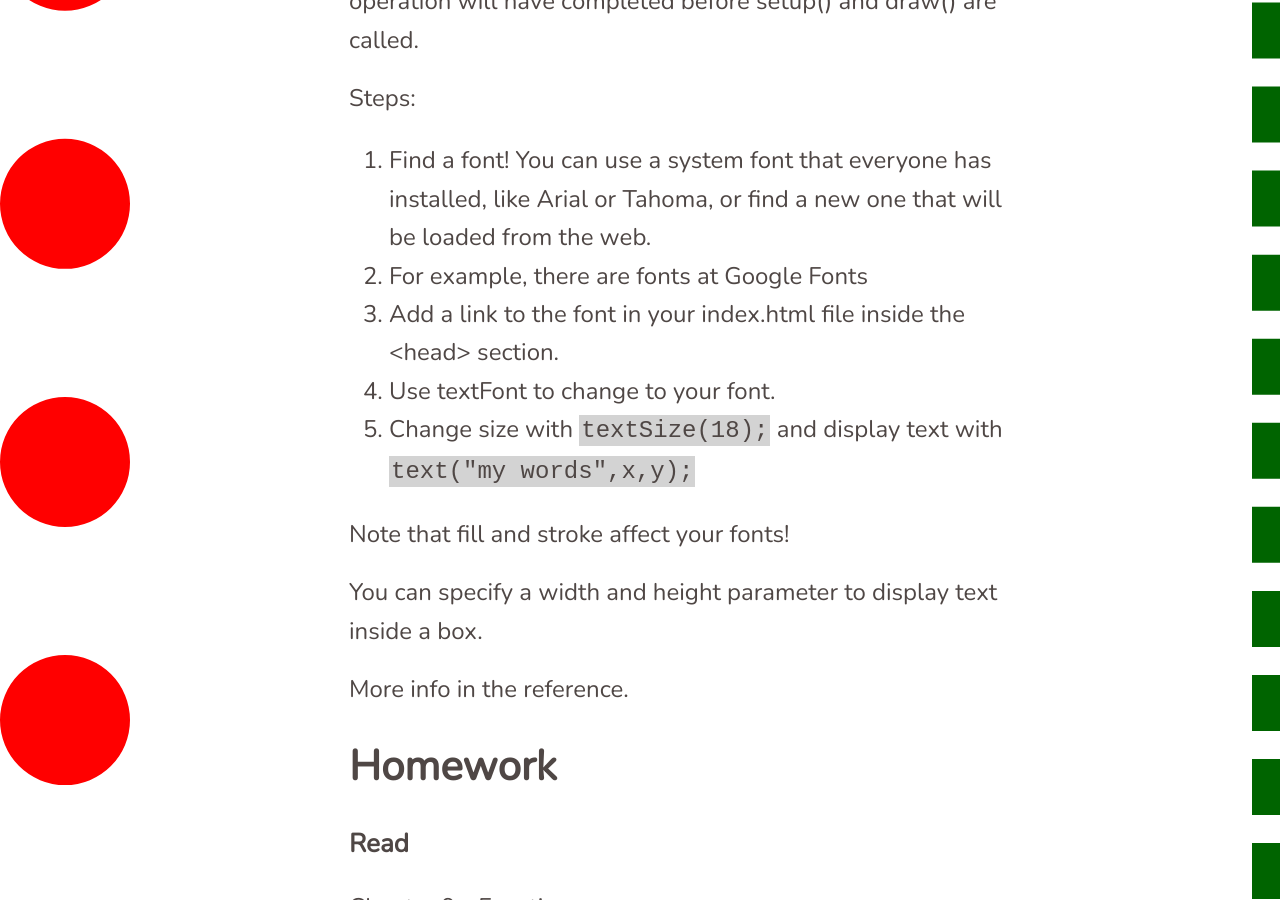
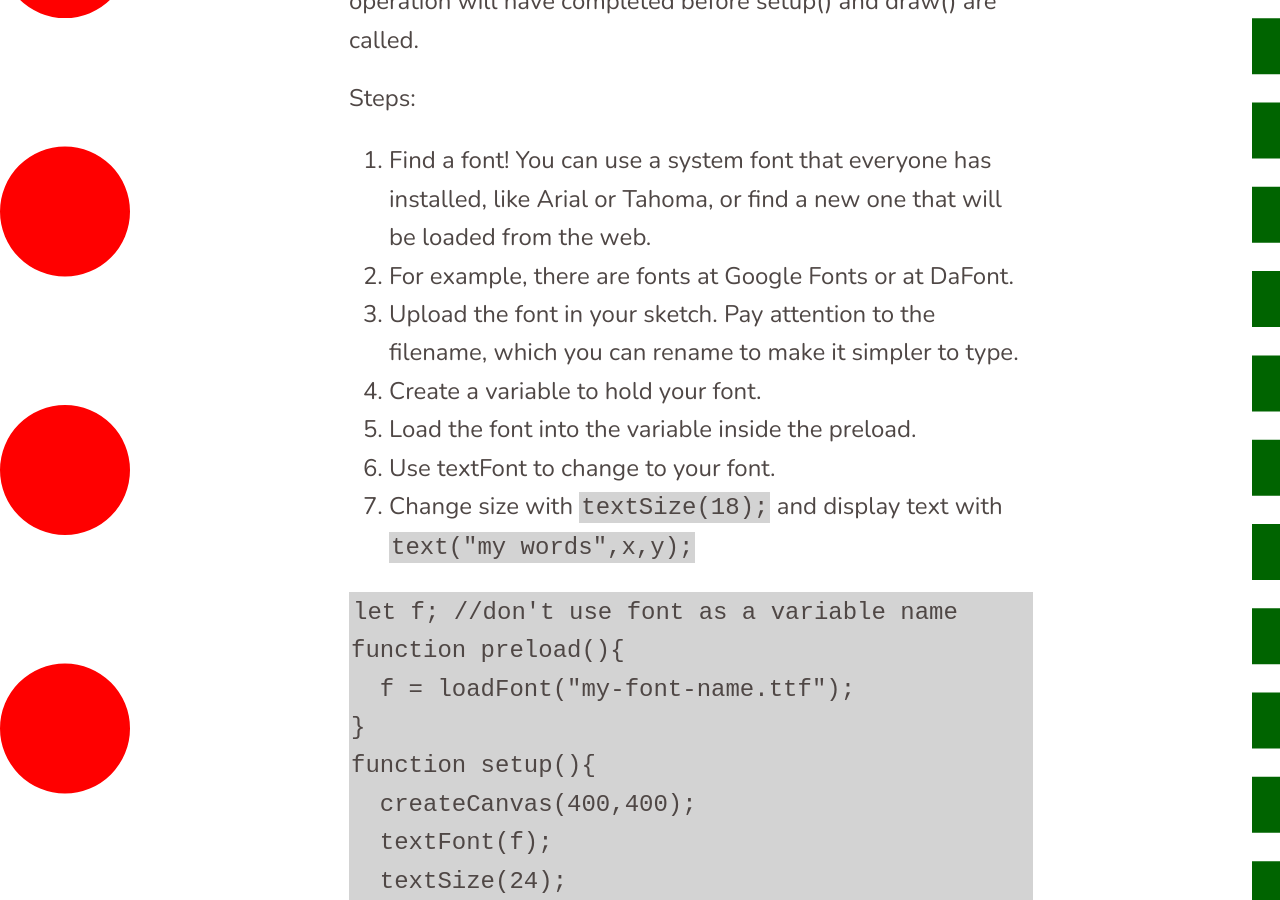
Before and after one commit to lee2sman/p4va_spring2024, a Jekyll site: the page built from _posts/2023-10-02-week6.md, in a window 1280 px wide and 900 px high, scrolled down 5798 px. Built offline with Jekyll 4.4.1, drawn with Linux system fonts in a browser that asks for light colours; nearby versions of some CDN libraries; some of the changed text lies outside the part shown.

Commit message:
fix font example

````diff
--- a/_posts/2023-10-02-week6.md
+++ b/_posts/2023-10-02-week6.md
@@ -120,10 +120,26 @@ Calling loadFont() inside preload() guarantees that the load operation will have
 Steps:
 
 1. Find a font! You can use a system font that everyone has installed, like Arial or Tahoma, or find a new one that will be loaded from the web.
-2. For example, there are fonts at [Google Fonts](https://fonts.google.com/)
-3. Add a link to the font in your index.html file inside the <head> section.
-4. Use textFont to change to your font.
-5. Change size with ```textSize(18);``` and display text with ```text("my words",x,y);```
+2. For example, there are fonts at [Google Fonts](https://fonts.google.com/) or at [DaFont](https://dafont.com).
+3. Upload the font in your sketch. Pay attention to the filename, which you can rename to make it simpler to type.
+4. Create a variable to hold your font.
+5. Load the font into the variable inside the preload.
+6. Use textFont to change to your font.
+7. Change size with ```textSize(18);``` and display text with ```text("my words",x,y);```
+
+```
+let f; //don't use font as a variable name
+function preload(){
+  f = loadFont("my-font-name.ttf");
+}
+function setup(){
+  createCanvas(400,400);
+  textFont(f);
+  textSize(24);
+  textAlign(CENTER,CENTER);
+  text("Hello!",width/2,height/2);
+}
+```
 
 Note that fill and stroke affect your fonts!
 
````
